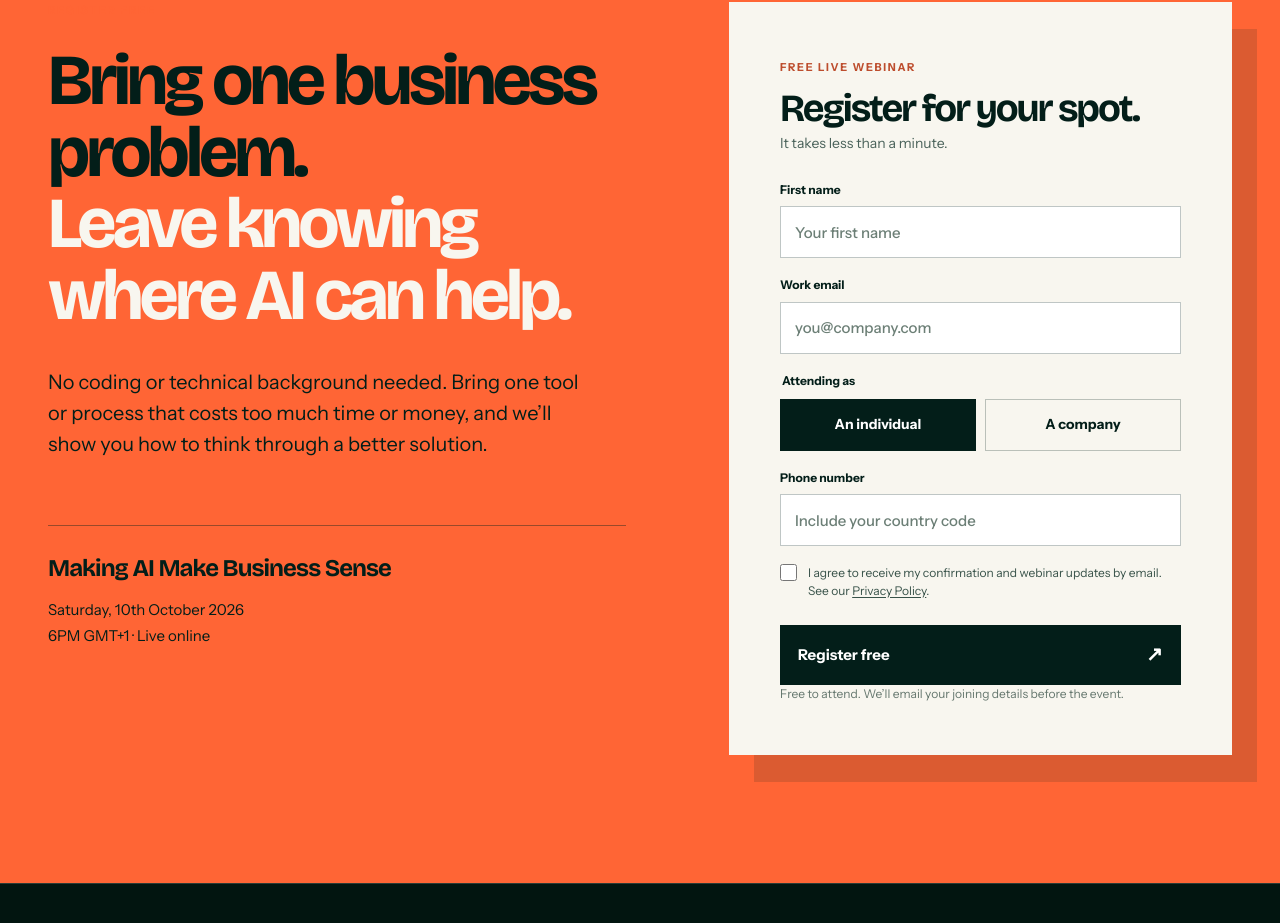
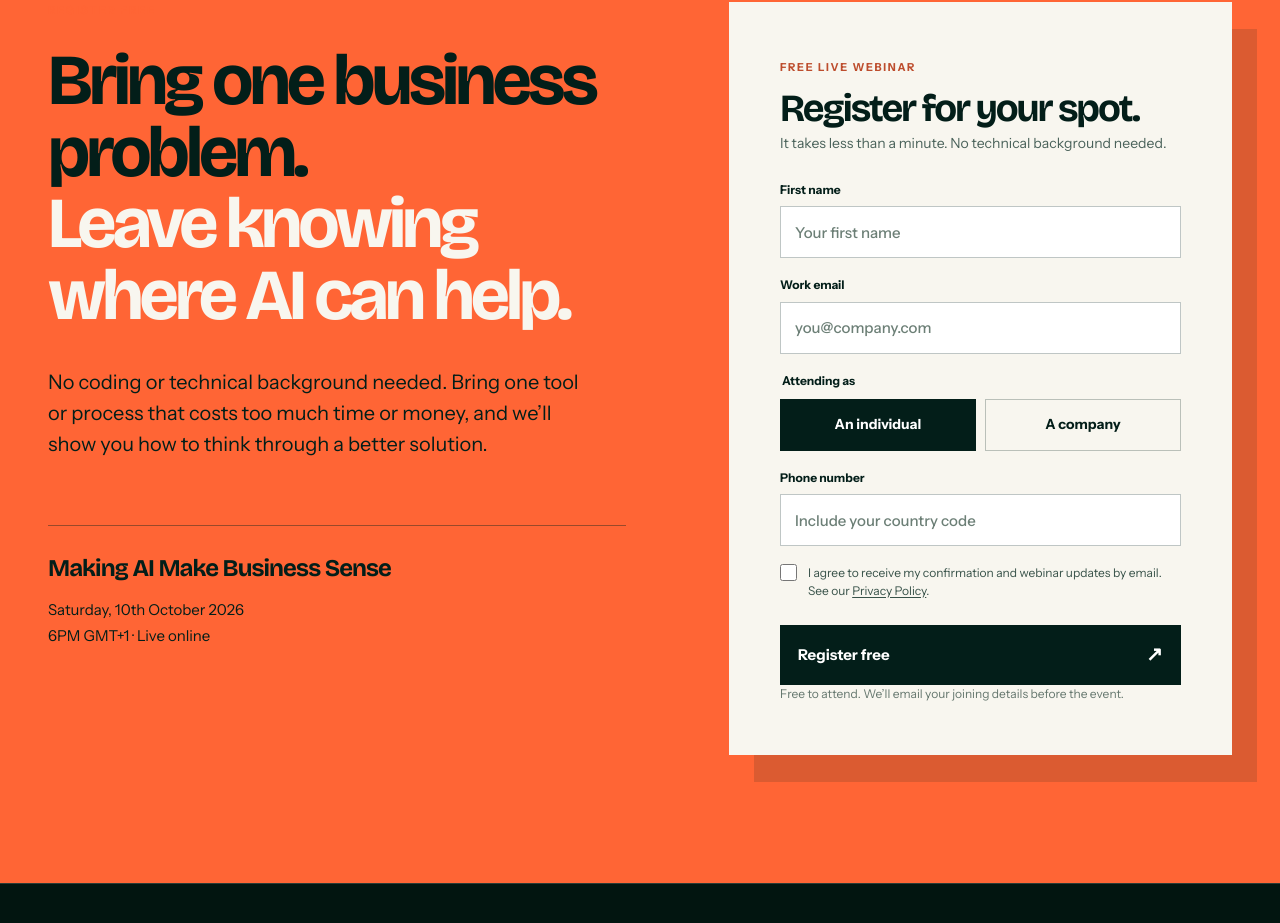
Before and after one commit to Greatdorlin/run-rentless, a Next.js app: page /webinar in a window 1280 px wide. Shown: the part 6199-7122 px from the top of the page. Built offline with nearby package versions, Linux system fonts and the light colour scheme.

Commit message:
Reassure non-technical webinar registrants

```diff
--- a/src/components/webinar/registration-form.tsx
+++ b/src/components/webinar/registration-form.tsx
@@ -66,7 +66,7 @@ export function RegistrationForm() {
 
   return (
     <form className="webinar-form" onSubmit={submit}>
-      <div className="webinar-form__heading"><span>Free live webinar</span><h3>Register for your spot.</h3><p>It takes less than a minute.</p></div>
+      <div className="webinar-form__heading"><span>Free live webinar</span><h3>Register for your spot.</h3><p>It takes less than a minute. No technical background needed.</p></div>
       <div className="webinar-form__fields">
         <label>First name<input name="firstName" autoComplete="given-name" maxLength={80} required placeholder="Your first name" /></label>
         <label>Work email<input name="email" type="email" autoComplete="email" maxLength={160} required placeholder="you@company.com" /></label>
```
